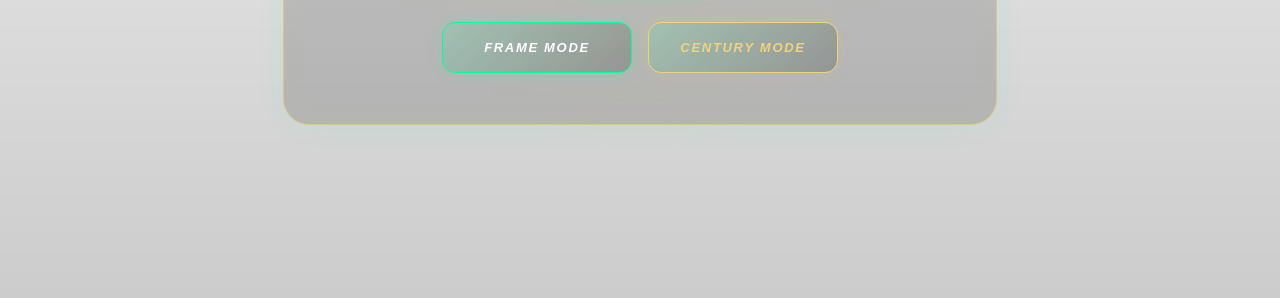
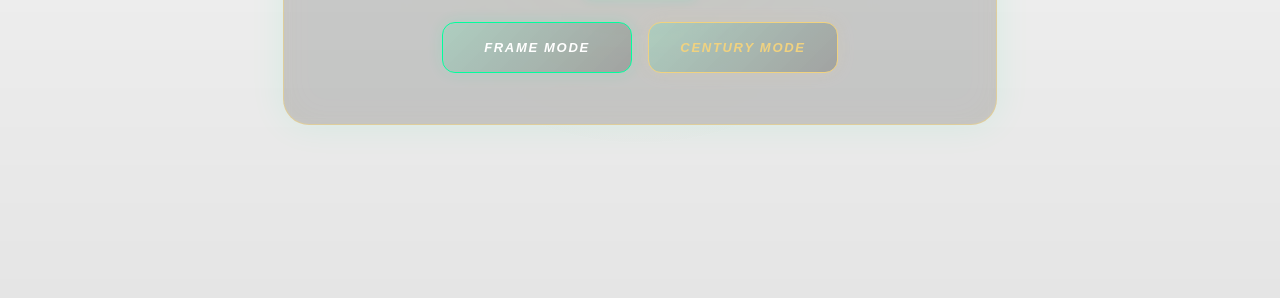
Before and after one commit to arziljannat/rassonsnookeracademy-scoring-app, a plain HTML site: page index.html in a window 1280 px wide. Shown: the part 502-800 px from the top of the page. Drawn offline with Linux system fonts and the light colour scheme.

Commit message:
Use the original background image asset

```diff
--- a/index.html
+++ b/index.html
@@ -8,8 +8,8 @@
 <style>
 *{box-sizing:border-box}
 html,body{margin:0;width:100%;min-height:100%;font-family:Georgia,'Times New Roman',serif}
-body{min-height:100vh;display:grid;place-items:center;overflow:hidden;color:#fff;background:#020806 linear-gradient(135deg,rgba(2,8,6,.55),rgba(2,18,11,.22)),url('assets/rasson-bg.svg') center/cover no-repeat fixed}
-body:before{content:"";position:fixed;inset:0;pointer-events:none;background:radial-gradient(circle at 50% 45%,rgba(255,215,120,.10),transparent 38%),linear-gradient(rgba(0,0,0,.03),rgba(0,0,0,.20))}
+body{min-height:100vh;display:grid;place-items:center;overflow:hidden;color:#fff;background:#020806 linear-gradient(135deg,rgba(2,8,6,.20),rgba(2,18,11,.08)),url('assets/rasson-background') center/cover no-repeat fixed}
+body:before{content:"";position:fixed;inset:0;pointer-events:none;background:radial-gradient(circle at 50% 45%,rgba(255,215,120,.06),transparent 38%),linear-gradient(rgba(0,0,0,.02),rgba(0,0,0,.10))}
 .landing{position:relative;z-index:1;width:100%;min-height:100vh;display:grid;place-items:center;padding:24px;text-align:center}
 .brand-box{transform:translateY(-3vh);padding:clamp(28px,4vw,58px);border:1px solid rgba(240,210,127,.58);border-radius:26px;background:rgba(0,8,5,.16);box-shadow:0 0 35px rgba(0,255,157,.09),inset 0 0 35px rgba(240,210,127,.05);backdrop-filter:blur(5px);-webkit-backdrop-filter:blur(5px)}
 .brand-top,.brand-academy,.slogan,.score-heading,.mode-btn{font-style:italic;font-weight:900}
```
